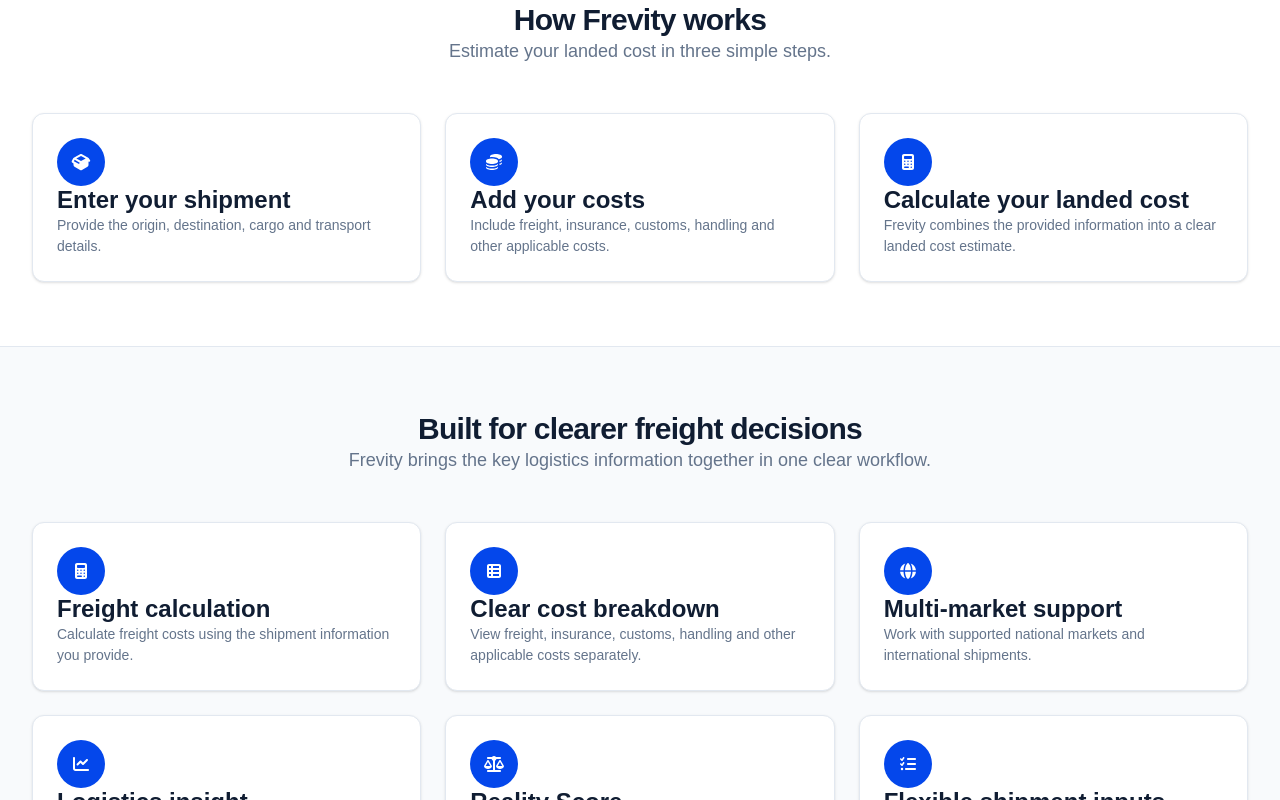
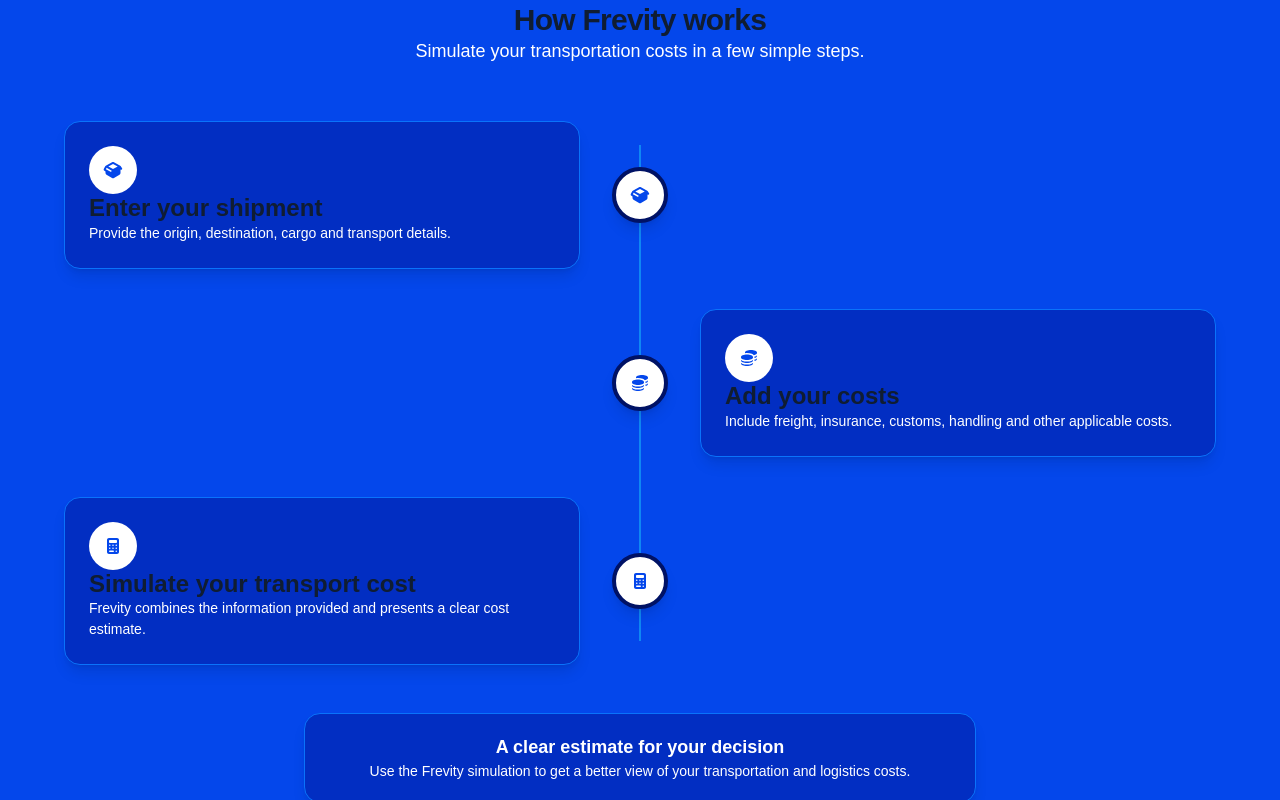
Before and after one commit to COAV-OSTERMANN-busisness/frevity, a Next.js app in the folder web/: page / in a window 1280 px wide. Shown: the part 640-1440 px from the top of the page. Built offline with nearby package versions, Linux system fonts and the light colour scheme.

Commit message:
feat(landing): redesign how it works section

```diff
--- a/web/components/landing/home/how-it-works/HowItWorks.tsx
+++ b/web/components/landing/home/how-it-works/HowItWorks.tsx
@@ -15,14 +15,17 @@
   {
     key: "one",
     icon: faBoxOpen,
+    side: "left",
   },
   {
     key: "two",
     icon: faCoins,
+    side: "right",
   },
   {
     key: "three",
     icon: faCalculator,
+    side: "left",
   },
 ] as const;
 
@@ -30,51 +33,96 @@
   return (
     <section
       aria-labelledby="how-it-works-title"
-      className="border-t border-[var(--border)] bg-[var(--surface)] px-4 py-16 sm:px-6 lg:px-8"
+      className="relative overflow-hidden border-t border-[var(--brand-primary-dark)] bg-[var(--brand-primary)] px-4 py-16 sm:px-6 lg:px-8"
     >
-      <div className="mx-auto w-full max-w-7xl">
+      <div className="mx-auto w-full max-w-6xl">
         <div className="mx-auto max-w-2xl text-center">
           <h2
             id="how-it-works-title"
-            className="text-3xl font-bold tracking-tight text-[var(--text)] sm:text-4xl"
+            className="text-3xl font-bold tracking-tight text-[var(--surface)] sm:text-4xl"
           >
             {translate(locale, "landing.howItWorks.title")}
           </h2>
 
-          <p className="mt-4 text-base leading-7 text-[var(--muted)] sm:text-lg">
+          <p className="mt-4 text-base leading-7 text-[var(--surface)] sm:text-lg">
             {translate(locale, "landing.howItWorks.description")}
           </p>
         </div>
 
-        <div className="mt-12 grid gap-6 md:grid-cols-3">
-          {steps.map((step) => (
-            <article
-              key={step.key}
-              className="rounded-xl border border-[var(--border)] bg-[var(--surface)] p-6 shadow-sm transition-shadow hover:shadow-md"
-            >
-              <div className="flex h-12 w-12 items-center justify-center rounded-full bg-[var(--brand-primary)]">
+        <div className="relative mt-14">
+          <div
+            aria-hidden="true"
+            className="absolute left-1/2 top-6 hidden h-[calc(100%-3rem)] w-px -translate-x-1/2 bg-[var(--brand-primary-bright)] md:block"
+          />
+
+          <div className="flex flex-col gap-8 md:gap-10">
+            {steps.map((step) => {
+              const card = (
+                <article className="rounded-2xl border border-[var(--brand-primary-light)] bg-[var(--brand-primary-dark)] p-6 shadow-lg">
+                  <div className="flex h-12 w-12 items-center justify-center rounded-full bg-[var(--surface)]">
                     <FontAwesomeIcon
                       icon={step.icon}
                       aria-hidden="true"
-                  className="h-5 w-5 text-white"
+                      className="h-5 w-5 text-[var(--brand-primary)]"
                     />
                   </div>
 
-              <h3 className="mt-5 text-xl font-bold text-[var(--text)]">
+                  <h3 className="mt-5 text-xl font-bold text-[var(--surface)]">
                     {translate(
                       locale,
                       `landing.howItWorks.steps.${step.key}.title`,
                     )}
                   </h3>
 
-              <p className="mt-3 text-sm leading-6 text-[var(--muted)]">
+                  <p className="mt-3 text-sm leading-6 text-[var(--surface)]">
                     {translate(
                       locale,
                       `landing.howItWorks.steps.${step.key}.description`,
                     )}
                   </p>
                 </article>
-          ))}
+              );
+
+   const node = (
+  <div className="relative z-10 hidden items-center justify-center md:flex">
+    <div className="flex h-14 w-14 items-center justify-center rounded-full border-4 border-[var(--brand-primary-deep)] bg-[var(--surface)] shadow-lg">
+      <FontAwesomeIcon
+        icon={step.icon}
+        aria-hidden="true"
+        className="h-5 w-5 text-[var(--brand-primary)]"
+      />
+    </div>
+  </div>
+);
+
+              return (
+                <div
+  key={step.key}
+  className="grid gap-5 md:grid-cols-[1fr_5rem_1fr] md:items-center"
+>
+  <div>
+    {step.side === "left" && card}
+  </div>
+
+  {node}
+
+  <div>
+    {step.side === "right" && card}
+  </div>
+</div>
+              );
+            })}
+          </div>
+        </div>
+
+        <div className="mx-auto mt-12 max-w-2xl rounded-2xl border border-[var(--brand-primary-light)] bg-[var(--brand-primary-dark)] px-6 py-5 text-center shadow-lg">
+          <p className="text-base font-bold text-[var(--surface)] sm:text-lg">
+            {translate(locale, "landing.howItWorks.result.title")}
+          </p>
+
+          <p className="mt-2 text-sm leading-6 text-[var(--surface)]">
+            {translate(locale, "landing.howItWorks.result.description")}
+          </p>
         </div>
       </div>
     </section>
--- a/web/lib/i18n/messages.ts
+++ b/web/lib/i18n/messages.ts
@@ -41,7 +41,8 @@
 
       howItWorks: {
         title: "How Frevity works",
-        description: "Estimate your landed cost in three simple steps.",
+        description:
+          "Simulate your transportation costs in a few simple steps.",
         steps: {
           one: {
             title: "Enter your shipment",
@@ -54,10 +55,15 @@
               "Include freight, insurance, customs, handling and other applicable costs.",
           },
           three: {
-            title: "Calculate your landed cost",
+            title: "Simulate your transport cost",
             description:
-              "Frevity combines the provided information into a clear landed cost estimate.",
+              "Frevity combines the information provided and presents a clear cost estimate.",
           },
+        },
+        result: {
+          title: "A clear estimate for your decision",
+          description:
+            "Use the Frevity simulation to get a better view of your transportation and logistics costs.",
         },
       },
 
@@ -212,7 +218,7 @@
 
       howItWorks: {
         title: "Cómo funciona Frevity",
-        description: "Estima tu costo puesto en destino en tres simples pasos.",
+        description: "Simula tus costos de transporte en unos simples pasos.",
         steps: {
           one: {
             title: "Ingresa tu envío",
@@ -225,10 +231,15 @@
               "Incluye flete, seguro, aduanas, manipulación y otros costos aplicables.",
           },
           three: {
-            title: "Calcula tu costo puesto en destino",
+            title: "Simula tu costo de transporte",
             description:
-              "Frevity combina la información proporcionada en una estimación clara del costo puesto en destino.",
+              "Frevity combina la información proporcionada y presenta una estimación clara de los costos.",
           },
+        },
+        result: {
+          title: "Una estimación clara para tu decisión",
+          description:
+            "Usa la simulación de Frevity para comprender mejor tus costos de transporte y logística.",
         },
       },
 
@@ -383,10 +394,11 @@
 
       howItWorks: {
         title: "Como o Frevity funciona",
-        description: "Calcule seu frete em três passos simples.",
+        description:
+          "Simule seus custos de transporte em poucos passos simples.",
         steps: {
           one: {
-            title: "Informe seu envio",
+            title: "Informe sua remessa",
             description:
               "Informe origem, destino, carga e detalhes do transporte.",
           },
@@ -396,10 +408,15 @@
               "Inclua frete, seguro, alfândega, manuseio e outros custos aplicáveis.",
           },
           three: {
-            title: "Calcule seu frete",
+            title: "Simule seu custo de transporte",
             description:
-              "O Frevity combina as informações fornecidas em um cálculo claro de frete.",
+              "O Frevity combina as informações fornecidas e apresenta uma estimativa clara dos custos.",
           },
+        },
+        result: {
+          title: "Uma estimativa clara para sua decisão",
+          description:
+            "Use a simulação do Frevity para ter uma visão melhor dos seus custos de transporte e logística.",
         },
       },
       features: {
@@ -552,7 +569,7 @@
 
       howItWorks: {
         title: "Frevityの仕組み",
-        description: "3つの簡単なステップで着地原価を見積もります。",
+        description: "簡単なステップで輸送コストをシミュレーションできます。",
         steps: {
           one: {
             title: "出荷情報を入力",
@@ -564,10 +581,15 @@
               "フレート、保険、関税、ハンドリング、その他の適用コストを追加します。",
           },
           three: {
-            title: "着地原価を計算",
+            title: "輸送コストをシミュレーション",
             description:
-              "Frevityが入力された情報をまとめ、明確な着地原価の見積もりを表示します。",
+              "Frevityが入力された情報をまとめ、明確なコスト見積もりを表示します。",
           },
+        },
+        result: {
+          title: "意思決定のための明確な見積もり",
+          description:
+            "Frevityのシミュレーションを使って、輸送・物流コストをより明確に把握できます。",
         },
       },
       features: {
```
Lines whose indentation alone changed are shown as unchanged.
